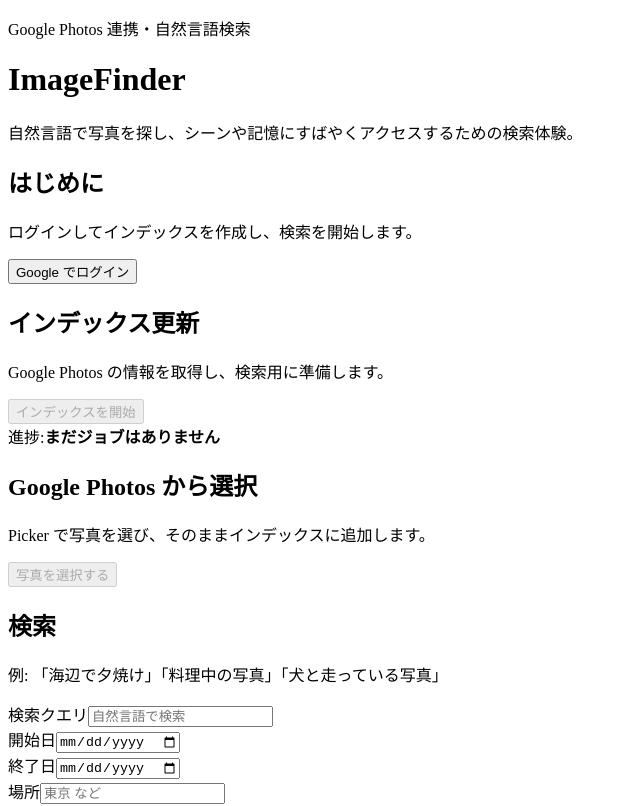
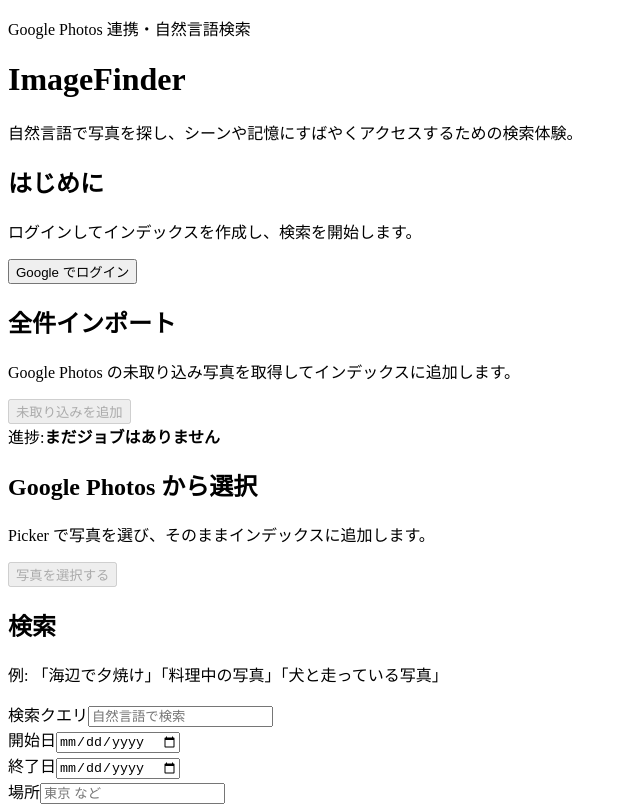
Before and after one commit to taigatappuri/imagefinder, a React (Vite) app in the folder frontend/: page / in a window 1280 px wide. Shown: the top 806 px of the page, without its empty margins (0-640 px from the left). Built offline with nearby package versions, Linux system fonts and the light colour scheme; no server answers; the HTML template or start-up script is replaced by a standard one.

Commit message:
Google Photos 全件インポートボタンを追加

```diff
--- a/frontend/src/App.tsx
+++ b/frontend/src/App.tsx
@@ -181,6 +181,30 @@
       return
     }
     setStatusMessage('インデックス作成を開始します')
+    try {
+      const res = await fetch(`${API_BASE}/index/update`, {
+        method: 'POST',
+        credentials: 'include'
+      })
+      const data = await res.json()
+      if (!res.ok) {
+        setStatusMessage(data.error || 'インデックス開始に失敗しました')
+        return
+      }
+      setStatusMessage('ジョブを作成しました')
+    } catch {
+      setStatusMessage('インデックス開始に失敗しました')
+    }
+  }
+
+  const startFullImport = async () => {
+    if (isPickerMode) {
+      setStatusMessage(
+        'Picker モードでは Google Photos 全件インポートは利用できません。GOOGLE_PHOTOS_MODE を picker 以外にし、photoslibrary 読み取りスコープを設定してください。'
+      )
+      return
+    }
+    setStatusMessage('Google Photos の未取り込み写真をインデックスに追加します')
     try {
       const res = await fetch(`${API_BASE}/index/update`, {
         method: 'POST',
@@ -414,18 +438,18 @@
 
       <section className="panel">
         <div className="panel-header">
-          <h2>インデックス更新</h2>
-          <p>Google Photos の情報を取得し、検索用に準備します。</p>
+          <h2>全件インポート</h2>
+          <p>Google Photos の未取り込み写真を取得してインデックスに追加します。</p>
         </div>
         <div className="panel-body">
           {isPickerMode ? (
             <div className="status">
-              Picker モードのため全件インデックス更新は利用できません。下の「写真を選択する」から取り込みしてください。
+              Picker モードのため全件インポートは利用できません。下の「写真を選択する」から取り込みしてください。
             </div>
           ) : (
             <>
-              <button className="secondary" onClick={startIndex} disabled={!authenticated}>
-                インデックスを開始
+              <button className="secondary" onClick={startFullImport} disabled={!authenticated}>
+                未取り込みを追加
               </button>
               <div className="job-status">
                 <span>進捗:</span>
```
Also changed, not shown: 1 other file (tests, documents, lock files or other folders).
